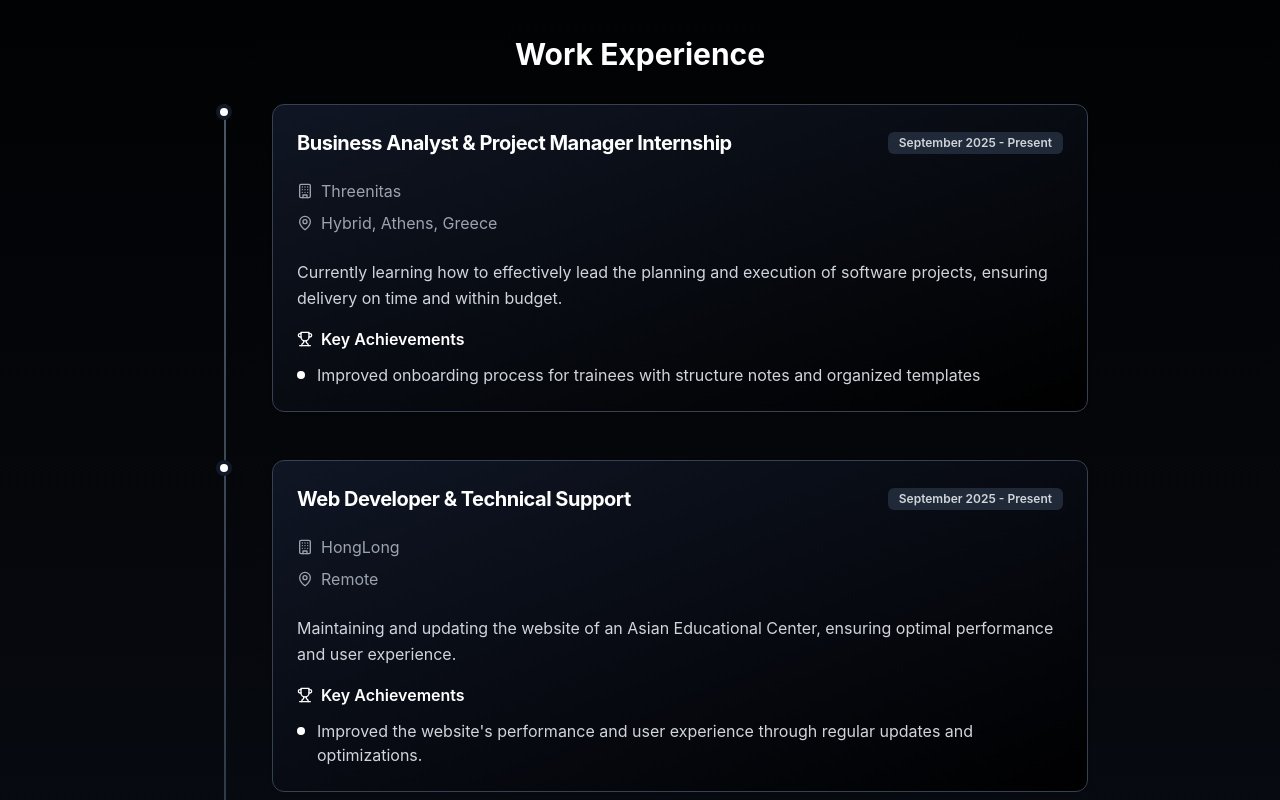
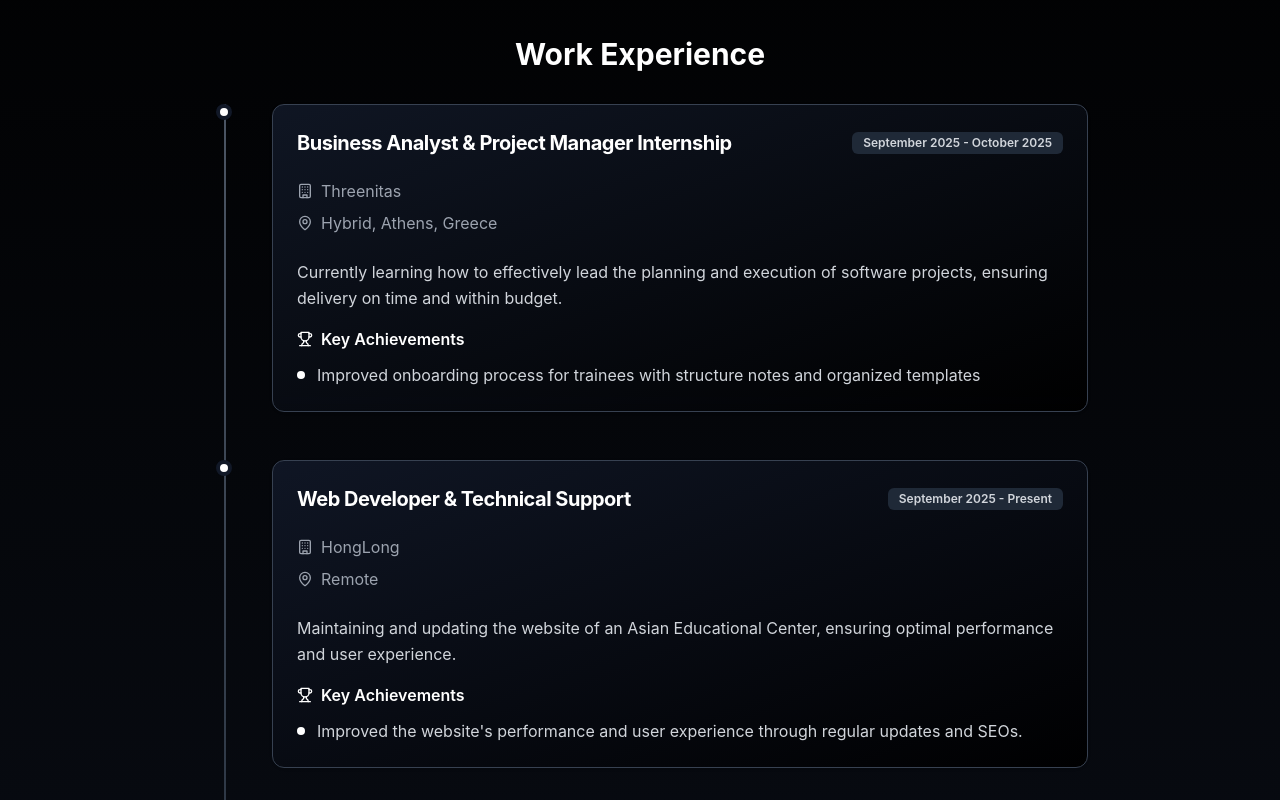
Before and after one commit to feirw/porttt, a React (Create React App) app in the folder frontend/: page / in a window 1280 px wide. Shown: the part 1860-2660 px from the top of the page. Built offline with nearby package versions, Linux system fonts and the light colour scheme.

Commit message:
resume changed

```diff
--- a/frontend/src/components/data/mock.js
+++ b/frontend/src/components/data/mock.js
@@ -67,7 +67,7 @@ export const portfolioData = {
       id: 1,
       company: "Threenitas",
       position: "Business Analyst & Project Manager Internship",
-      duration: "September 2025 - Present",
+      duration: "September 2025 - October 2025",
       location: "Hybrid, Athens, Greece",
       description:
         "Currently learning how to effectively lead the planning and execution of software projects, ensuring delivery on time and within budget.",
@@ -84,7 +84,7 @@ export const portfolioData = {
       description:
         "Maintaining and updating the website of an Asian Educational Center, ensuring optimal performance and user experience.",
       achievements: [
-        "Improved the website's performance and user experience through regular updates and optimizations.",
+        "Improved the website's performance and user experience through regular updates and SEOs.",
       ],
     },
     {
```
